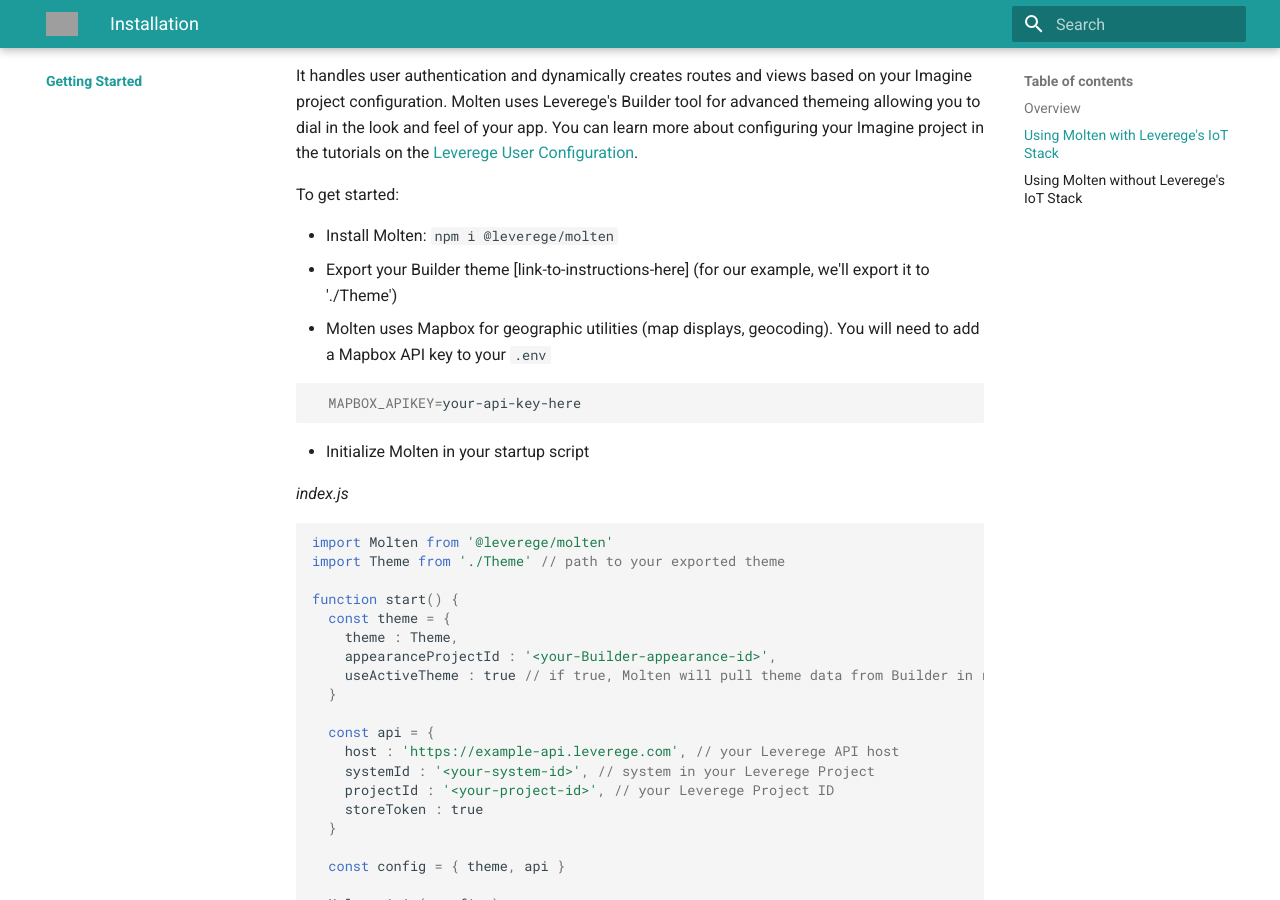
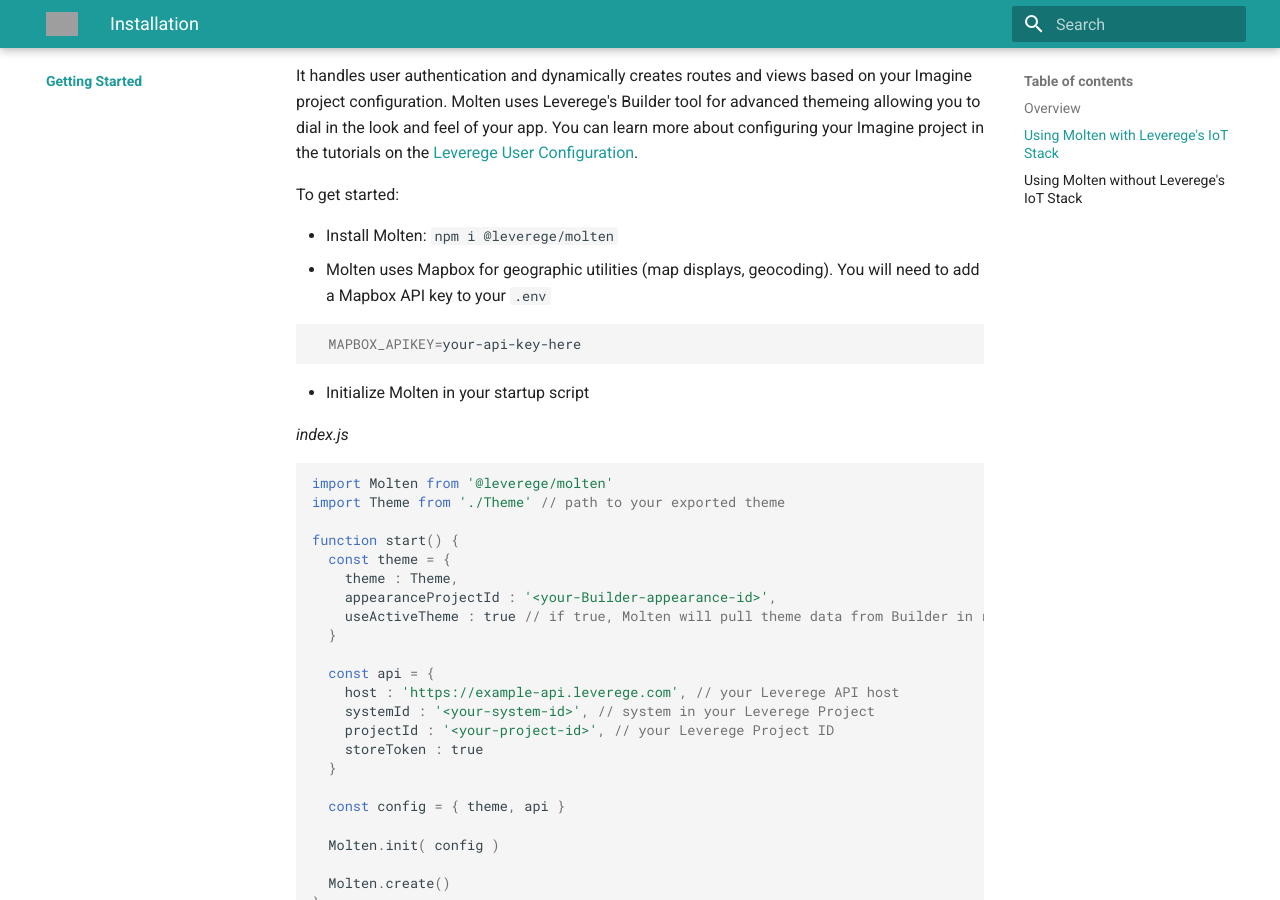
Before and after one commit to Leverege/molten-docs, an MkDocs documentation site: the page built from docs/getting-started/index.md, in a window 1280 px wide and 900 px high, scrolled down 939 px. Built offline with MkDocs 1.6.1 and Material for MkDocs 9.7.7, drawn with Linux system fonts in a browser that asks for light colours; the version menu is left out; grey boxes are pictures that could not be loaded.

Commit message:
Fixing small error

````diff
--- a/docs/getting-started/index.md
+++ b/docs/getting-started/index.md
@@ -20,7 +20,6 @@
 To get started:
 
 * Install Molten: `npm i @leverege/molten`
-* Export your Builder theme [link-to-instructions-here] (for our example, we'll export it to './Theme')
 * Molten uses Mapbox for geographic utilities (map displays, geocoding). You will need to add a Mapbox API key to your `.env`
 
   ```shell
````
